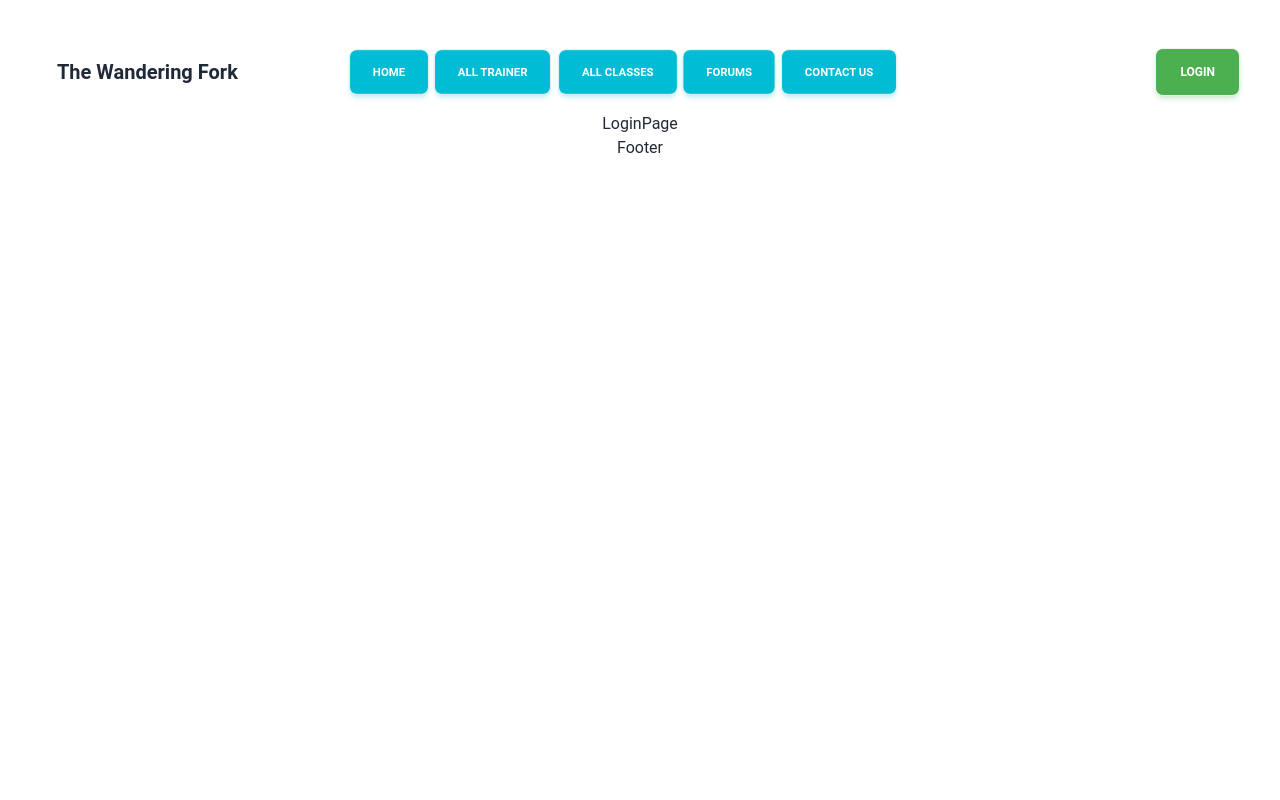
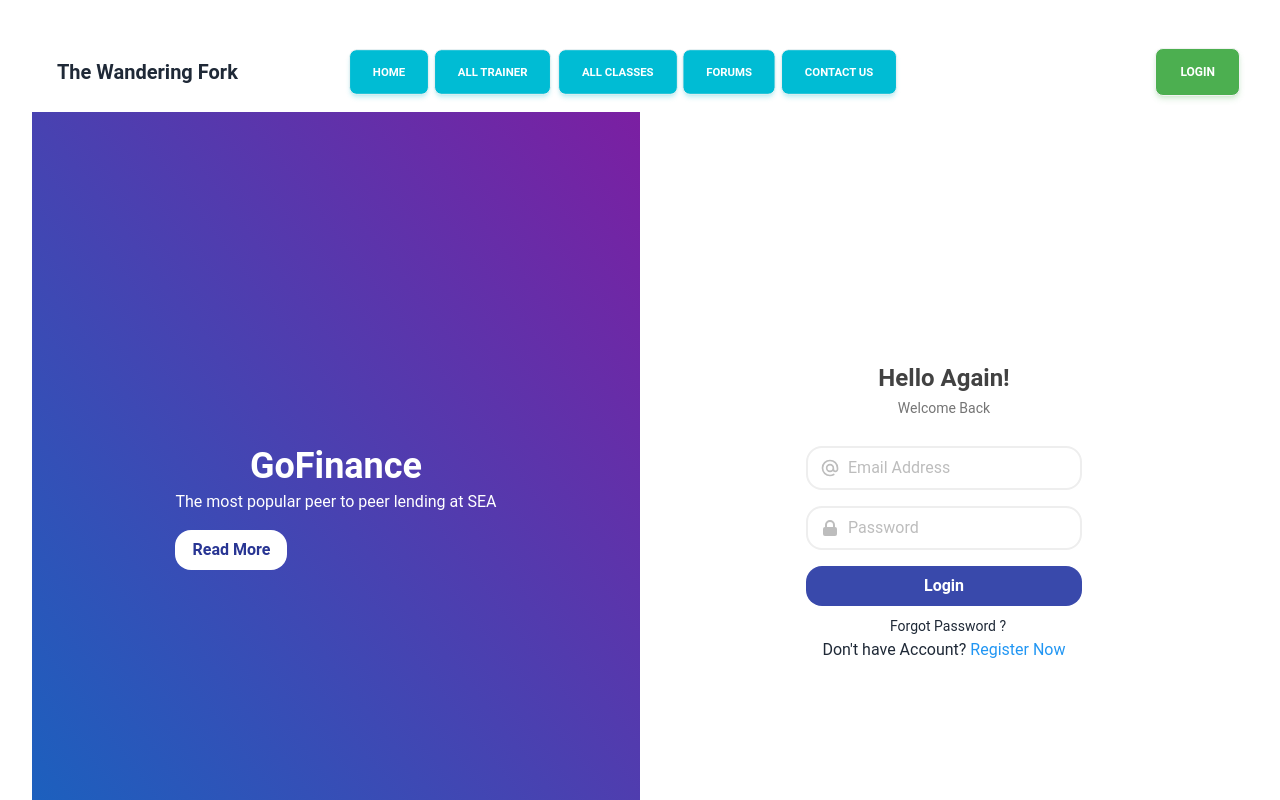
Before and after one commit to SakhawatHossen-coder/synergy-fit-mern-stack, a React (Vite) app: page /login in a window 1280 px wide. Shown: the top 800 px of the page. Built offline with nearby package versions, Linux system fonts and the light colour scheme; no server answers.

Commit message:
login bug fixed

```diff
--- a/src/pages/LoginPage.jsx
+++ b/src/pages/LoginPage.jsx
@@ -1,9 +1,127 @@
-import React from 'react'
+import React from "react";
+import { useForm } from "react-hook-form";
+import useAuth from "../hooks/useAuth";
+import { Link, useLocation, useNavigate } from "react-router-dom";
+import { toast } from "react-toastify";
+const LoginPage = () => {
+  const { login, googleLogin, setLoading, user, updateUserProfile } = useAuth();
+  const navigate = useNavigate();
+  const location = useLocation();
+  const {
+    register,
+    handleSubmit,
+    watch,
+    formState: { errors },
+  } = useForm();
+  const onSubmit = async (data) => {
+    let { email, password } = data;
+    console.log(data);
+    try {
+      setLoading(true);
+      await login(email, password);
+      navigate(location?.state || "/");
+      toast.success("login successful");
+    } catch (error) {
+      console.error(error);
+      toast.error(error.message);
+      setLoading(false);
+    }
+  };
+  return (
+    <>
+      <div className="h-screen flex">
+        <div className="flex w-1/2 bg-gradient-to-tr from-blue-800 to-purple-700 i justify-around items-center">
+          <div>
+            <h1 className="text-white font-bold text-4xl font-sans">
+              GoFinance
+            </h1>
+            <p className="text-white mt-1">
+              The most popular peer to peer lending at SEA
+            </p>
+            <button
+              type="submit"
+              className="block w-28 bg-white text-indigo-800 mt-4 py-2 rounded-2xl font-bold mb-2"
+            >
+              Read More
+            </button>
+          </div>
+        </div>
+        <div className="flex w-1/2 justify-center items-center bg-white">
+          <form onSubmit={handleSubmit(onSubmit)} className="bg-white">
+            <h1 className="text-gray-800 font-bold text-2xl mb-1">
+              Hello Again!
+            </h1>
+            <p className="text-sm font-normal text-gray-600 mb-7">
+              Welcome Back
+            </p>
+            <div className="flex items-center border-2 py-2 px-3 rounded-2xl mb-4">
+              <svg
+                xmlns="http://www.w3.org/2000/svg"
+                className="h-5 w-5 text-gray-400"
+                fill="none"
+                viewBox="0 0 24 24"
+                stroke="currentColor"
+              >
+                <path
+                  stroke-linecap="round"
+                  stroke-linejoin="round"
+                  stroke-width="2"
+                  d="M16 12a4 4 0 10-8 0 4 4 0 008 0zm0 0v1.5a2.5 2.5 0 005 0V12a9 9 0 10-9 9m4.5-1.206a8.959 8.959 0 01-4.5 1.207"
+                />
+              </svg>
+              <input
+                className="pl-2 outline-none border-none"
+                type="text"
+                name=""
+                id=""
+                placeholder="Email Address"
+                {...register("email", { required: true })}
+              />
+            </div>
+            <div className="flex items-center border-2 py-2 px-3 rounded-2xl">
+              <svg
+                xmlns="http://www.w3.org/2000/svg"
+                className="h-5 w-5 text-gray-400"
+                viewBox="0 0 20 20"
+                fill="currentColor"
+              >
+                <path
+                  fill-rule="evenodd"
+                  d="M5 9V7a5 5 0 0110 0v2a2 2 0 012 2v5a2 2 0 01-2 2H5a2 2 0 01-2-2v-5a2 2 0 012-2zm8-2v2H7V7a3 3 0 016 0z"
+                  clip-rule="evenodd"
+                />
+              </svg>
+              <input
+                className="pl-2 outline-none border-none"
+                type="text"
+                name=""
+                id=""
+                placeholder="Password"
+                {...register("password", { required: true })}
+              />
+            </div>
+            <button
+              type="submit"
+              className="block w-full bg-indigo-600 mt-4 py-2 rounded-2xl text-white font-semibold mb-2"
+            >
+              Login
+            </button>
+            <span className="text-sm ml-2 hover:text-blue-500 cursor-pointer">
+              Forgot Password ?
+            </span>
+            <span>
+              <h2>
+                Don't have Account?{" "}
+                <Link to="/register" className="underlined text-blue-500">
+                  Register Now
+                </Link>
+              </h2>
+            </span>
+          </form>
+        </div>
+      </div>
+    </>
+  );
+};
 
-const LoginPage = () => {
-  return (
-    <div>LoginPage</div>
-  )
-}
-
-export default LoginPage
+export default LoginPage;
--- a/src/pages/RegisterPage.jsx
+++ b/src/pages/RegisterPage.jsx
@@ -1,15 +1,31 @@
 import React from "react";
 import { useForm } from "react-hook-form";
+import useAuth from "../hooks/useAuth";
+import { Link, useNavigate } from "react-router-dom";
+import { toast } from "react-toastify";
 
 const RegisterPage = () => {
+  const { createUser, googleLogin, loading, user, updateUserProfile } =
+    useAuth();
+  const navigate = useNavigate();
   const {
     register,
     handleSubmit,
     watch,
     formState: { errors },
   } = useForm();
-  const onSubmit = (data) => {
+  const onSubmit = async (data) => {
+    let { name, email, photo, password } = data;
     console.log(data);
+    try {
+      await createUser(email, password);
+      await updateUserProfile(name, photo);
+      navigate("/login");
+      toast.success("Successfully Login");
+    } catch (error) {
+      console.error(error);
+      toast.error("Login Failed!");
+    }
   };
   return (
     <>
@@ -318,26 +334,13 @@ const RegisterPage = () => {
                   </div>
                 </div>
               </form>
+              <div>
+                <Link to="/login" className="underline">Login</Link>
+              </div>
             </div>
           </div>
         </div>
       </div>
-      {/*
-      <div className="flex items-end justify-end fixed bottom-0 right-0 mb-4 mr-4 z-10">
-        <div>
-          <a
-            title="Buy me a beer"
-            href="https://www.buymeacoffee.com/scottwindon"
-            target="_blank"
-            className="block w-16 h-16 rounded-full transition-all shadow hover:shadow-lg transform hover:scale-110 hover:rotate-12"
-          >
-            <img
-              className="object-cover object-center w-full h-full rounded-full"
-              src="https://i.pinimg.com/originals/60/fd/e8/60fde811b6be57094e0abc69d9c2622a.jpg"
-            />
-          </a>
-        </div>
-      </div> */}
     </>
   );
 };
```
